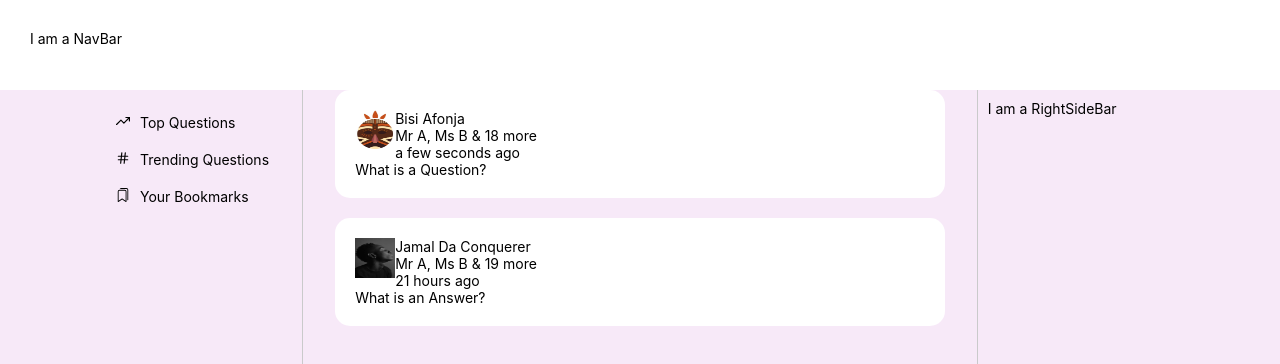
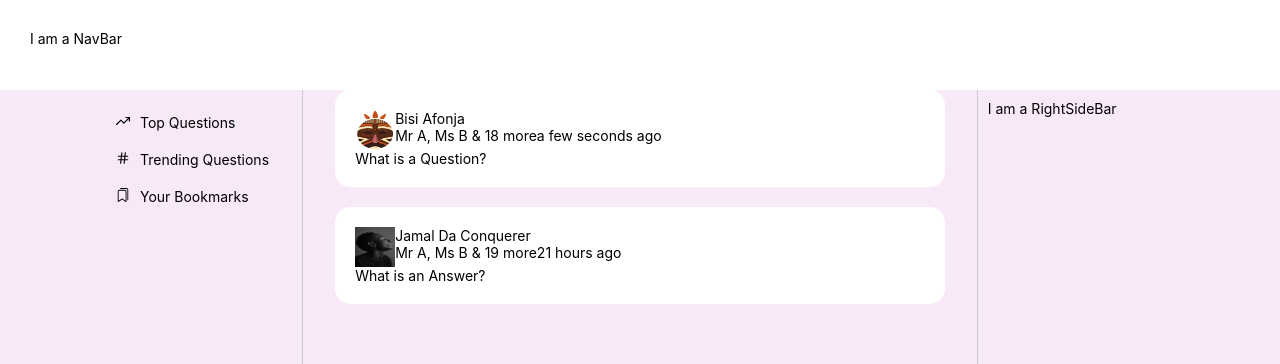
Before and after one commit to whoismuktar/lay-app, a React (Create React App) app: page / in a window 1280 px wide. Shown: the top 364 px of the page. Built offline with nearby package versions, Linux system fonts and the light colour scheme.

Commit message:
adopt new sass model

```diff
--- a/src/App.js
+++ b/src/App.js
@@ -1,6 +1,4 @@
-// import logo from './logo.svg';
-import './App.css';
-// import Layout from "./components/Layout"
+import './Assets/styles/App.scss';
 
 function App({children}) {
   return (
--- a/src/index.css
+++ b/src/Assets/styles/index.scss
@@ -35,3 +35,6 @@ li {
 .feed__top {
   display: flex;
 }
+.feed__meta {
+  display: flex;
+}
--- a/src/index.js
+++ b/src/index.js
@@ -1,6 +1,6 @@
 import React from 'react';
 import ReactDOM from 'react-dom/client';
-import './index.css';
+import './Assets/styles/index.scss';
 import App from './App';
 import reportWebVitals from './reportWebVitals';
 import router from "./router"
```
Also changed, not shown: src/Assets/styles/App.scss (renamed from src/App.css).
